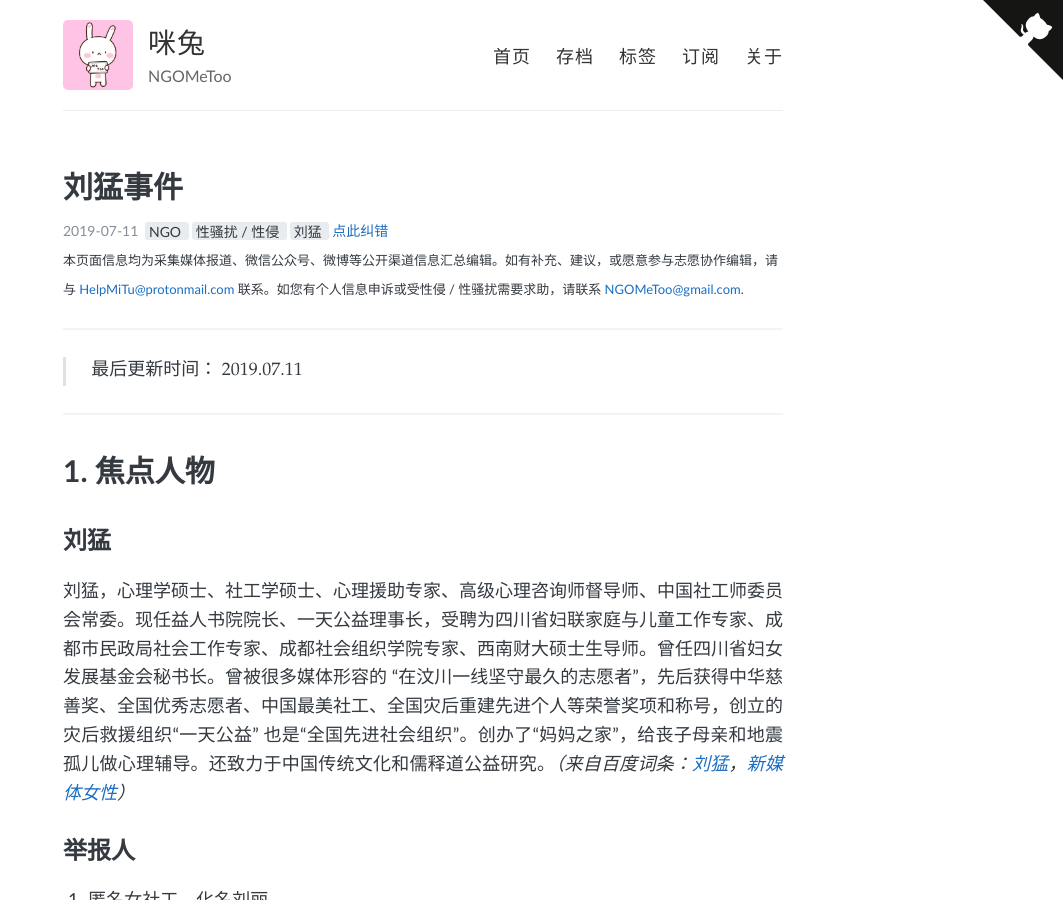
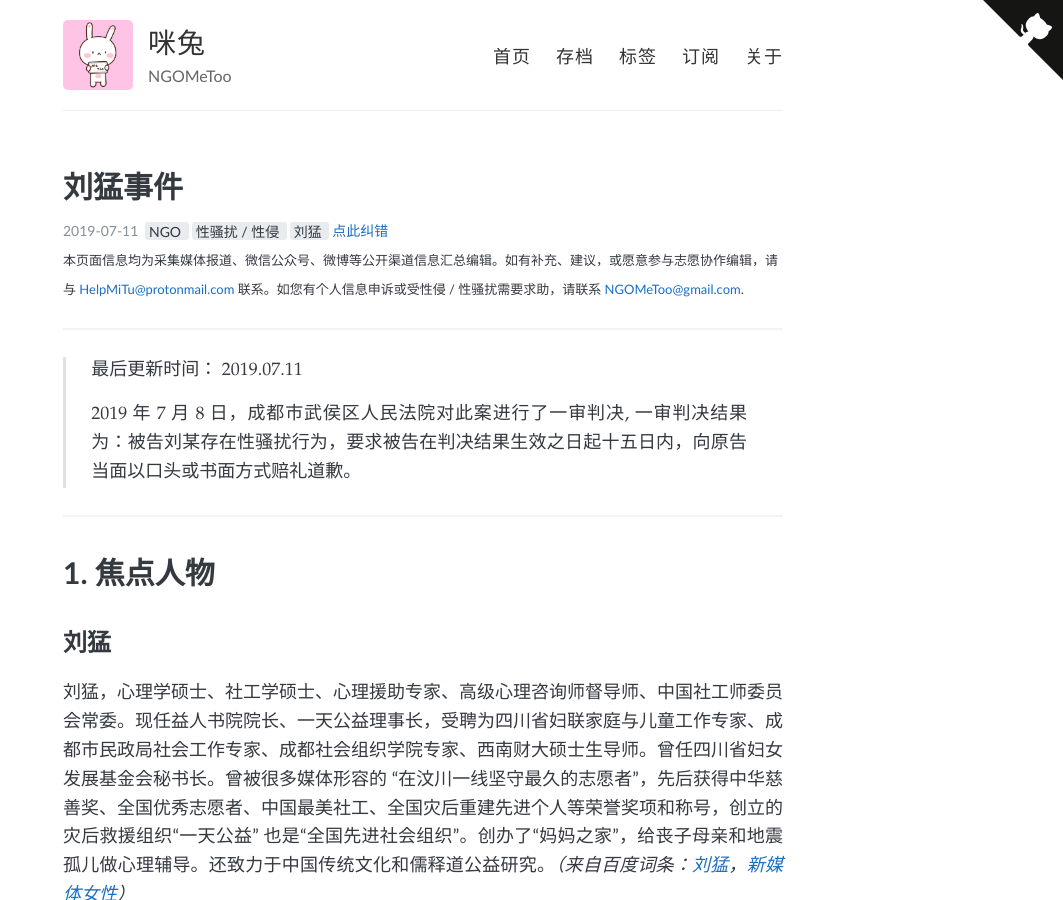
Before and after one commit to NGOMeToo/NGOMeToo.github.io, a Jekyll site: the page built from _posts/2018-08-13-Liu-Meng.md, in a window 1280 px wide and 900 px high. Shown: the whole window, without its empty margins (217-1280 px from the left). Built offline with Jekyll 4.4.1, drawn with Linux system fonts in a browser that asks for light colours; some of the changed text lies outside the part shown.

Commit message:
增加 update

```diff
--- a/_posts/2018-08-13-Liu-Meng.md
+++ b/_posts/2018-08-13-Liu-Meng.md
@@ -13,11 +13,13 @@ tags:
   - 性骚扰/性侵
   - 刘猛
 
-description: 2019年7月8日，成都市武侯区人民法院对此案件进行了一审判决。一审判决结果为：被告刘某存在性骚扰行为，要求被告在判决结果生效之日起十五日内，向原告当面以口头或书面方式赔礼道歉。
+description: 2019年7月8日，成都市武侯区人民法院对此案进行了一审判决。一审判决结果为：被告刘某存在性骚扰行为，要求被告在判决结果生效之日起十五日内，向原告当面以口头或书面方式赔礼道歉。
 
 ---
 
 > 最后更新时间： 2019.07.11
+>
+> 2019年7月8日，成都市武侯区人民法院对此案进行了一审判决,一审判决结果为：被告刘某存在性骚扰行为，要求被告在判决结果生效之日起十五日内，向原告当面以口头或书面方式赔礼道歉。
 
 ---
 
@@ -94,7 +96,7 @@ description: 2019年7月8日，成都市武侯区人民法院对此案件进行
 
 ## 【2019年7月8日】
 
-今日，成都市武侯区人民法院对举报人诉刘猛骚扰女社工案[作出一审判决](https://mp.weixin.qq.com/s?src=11&timestamp=1562853902&ver=1722&signature=iFIyfSqp7kBUTY3Udci9kHhQjocCZBuUTC0EnB1y*tZ*aXCCoJeQdK*8up2WD8GRStTH*9jAxoa*OJTkBg*yYInSj7x*pSQDHTDoJ10z-kf-cSRliUPSjK5Yv26fzzqE&new=1)：被告刘某存在性骚扰行为，要求被告在判决结果生效之日起十五日内，向原告当面以口头或书面方式赔礼道歉。
+今日，成都市武侯区人民法院对此案[作出一审判决](https://mp.weixin.qq.com/s?src=11&timestamp=1562853902&ver=1722&signature=iFIyfSqp7kBUTY3Udci9kHhQjocCZBuUTC0EnB1y*tZ*aXCCoJeQdK*8up2WD8GRStTH*9jAxoa*OJTkBg*yYInSj7x*pSQDHTDoJ10z-kf-cSRliUPSjK5Yv26fzzqE&new=1)：被告刘某存在性骚扰行为，要求被告在判决结果生效之日起十五日内，向原告当面以口头或书面方式赔礼道歉。
 
 # 3. 各方意见
 
```
